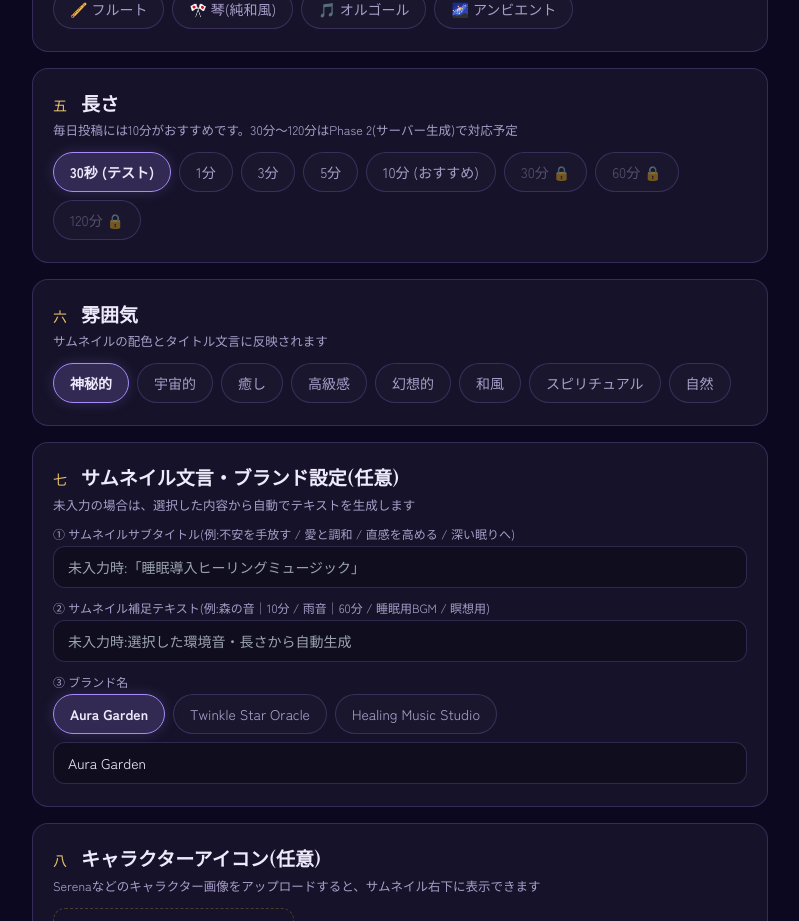
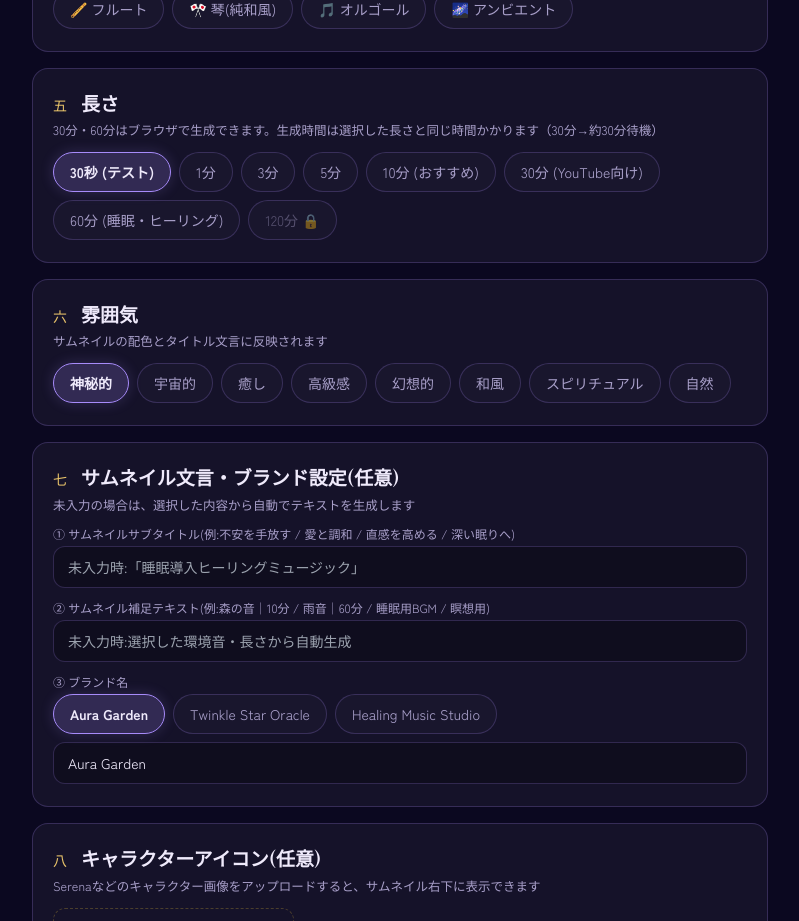
Before and after one commit to sincere1229/healing-music-studio, a Next.js app: page / in a window 1280 px wide. Shown: the part 1180-2101 px from the top of the page, without its empty margins (240-1039 px from the left). Built offline with nearby package versions, Linux system fonts and the light colour scheme.

Commit message:
Update HealingMusicStudio.jsx

```diff
--- a/components/HealingMusicStudio.jsx
+++ b/components/HealingMusicStudio.jsx
@@ -126,8 +126,10 @@ const DURATIONS = [
   { sec: 180, label: "3分", sub: "" },
   { sec: 300, label: "5分", sub: "" },
   { sec: 600, label: "10分", sub: "おすすめ" },
+  { sec: 1800, label: "30分", sub: "YouTube向け" },
+  { sec: 3600, label: "60分", sub: "睡眠・ヒーリング" },
 ];
-const DURATIONS_P2 = ["30分", "60分", "120分"];
+const DURATIONS_P2 = ["120分"];
 
 const MOODS = [
   { id: "mystic", label: "神秘的", hue: 270 },
@@ -1333,6 +1335,11 @@ export default function HealingMusicStudio() {
       // ② 音声生成
       setStep("audio");
       await new Promise((r) => setTimeout(r, 60));
+      // 長尺の場合は事前警告
+      if (durationSec >= 1800) {
+        setStep("audio_long");
+        await new Promise((r) => setTimeout(r, 100));
+      }
       // MP3バッファをデコード
       let uploadedMp3Buffer = null;
       if (uploadedMp3) {
@@ -1385,6 +1392,7 @@ export default function HealingMusicStudio() {
 
   const stepDefs = [
     { id: "thumb", label: "サムネイル画像を生成" },
+    { id: "audio_long", label: `⏳ ${durationLabel}の音源を生成中... しばらくお待ちください` },
     { id: "audio", label: "音源を生成(簡易合成エンジン)" },
     { id: "video", label: "画像と音声を結合して動画を録画(非対応端末は自動スキップ)" },
     { id: "meta", label: "YouTube用テキストを生成" },
@@ -1480,14 +1488,14 @@ export default function HealingMusicStudio() {
           ))}
         </Section>
 
-        <Section T={T} num="五" title="長さ" sub="毎日投稿には10分がおすすめです。30分〜120分はPhase 2(サーバー生成)で対応予定">
+        <Section T={T} num="五" title="長さ" sub="30分・60分はブラウザで生成できます。生成時間は選択した長さと同じ時間かかります（30分→約30分待機）">
           {DURATIONS.map((d) => (
             <Chip T={T} key={d.sec} on={durationSec === d.sec} onClick={() => setDurationSec(d.sec)}>
               {d.label}{d.sub ? ` (${d.sub})` : ""}
             </Chip>
           ))}
           {DURATIONS_P2.map((l) => (
-            <Chip T={T} key={l} disabled title="Phase 2 で対応予定">
+            <Chip T={T} key={l} disabled title="サーバー生成(Phase 2)で対応予定">
               {l} 🔒
             </Chip>
           ))}
@@ -1700,7 +1708,7 @@ export default function HealingMusicStudio() {
                 <div style={{ height: "100%", width: `${videoProgress * 100}%`, background: T.btnGrad, transition: "width .3s" }} />
               </div>
             )}
-            <p style={{ color: T.sub, fontSize: 11.5 }}>※動画は実時間で録画します({durationLabel}の動画 = 約{durationLabel}の待ち時間)。タブは閉じずにそのままお待ちください。{durationSec >= 600 && " 10分の場合は10分ほどかかります。別のタブやアプリに切り替えるとブラウザによっては録画が止まる場合があるため、このタブを開いたままお待ちください。"}</p>
+            <p style={{ color: T.sub, fontSize: 11.5 }}>※音声生成に{durationLabel}かかります。タブは閉じずにそのままお待ちください。{durationSec >= 1800 && <span style={{color:"#ffaa44"}}> ⚠️ {durationLabel}の場合、生成に{durationLabel}かかります。PCがスリープしないようにご注意ください。</span>}</p>
           </div>
         )}
 
```
